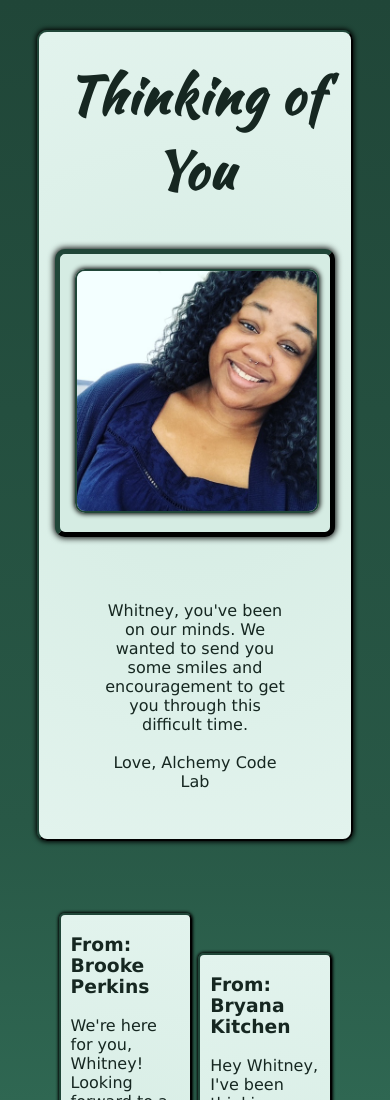
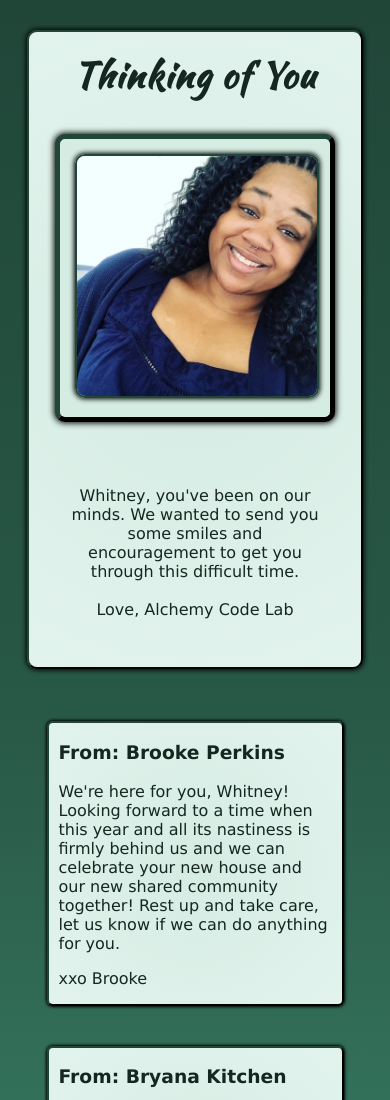
Before and after one commit to bryanakitchen/get-well, a React app: page / in a window 390 px wide. Shown: the top 1100 px of the page. Built offline with nearby package versions, Linux system fonts and the light colour scheme.

Commit message:
add media query for mobile view

```diff
--- a/src/components/app/App.jsx
+++ b/src/components/app/App.jsx
@@ -3,8 +3,6 @@ import AOS from 'aos';
 import 'aos/dist/aos.css';
 import styles from './App.module.css';
 import whitney from '../../../public/whitney.jpeg'
-import alchemyLogo from '../../../public/alchemy-logo-white-bg.png'
-// import Header from '../header/Header';
 
 AOS.init({ duration: 800 })
 
--- a/src/components/app/App.module.css
+++ b/src/components/app/App.module.css
@@ -111,3 +111,31 @@ body, .root {
 .card {
     width: 100%;
 }
+
+@media (max-width: 667px) {
+
+    .home {
+        width: 85vw;
+    }
+
+    .title {
+        font-size: 2.2em;
+    }
+
+    .description {
+        width: 75%;
+    }
+
+    .messagesContainer {
+        display: flex;
+        flex-direction: column;
+        justify-content: center;
+        align-items: center;
+    }
+
+    .messageLeft, .messageRight, .messageCenter {
+        float: none;
+        width: 70vw;
+        margin: 20px 0px;
+    }
+}
```
